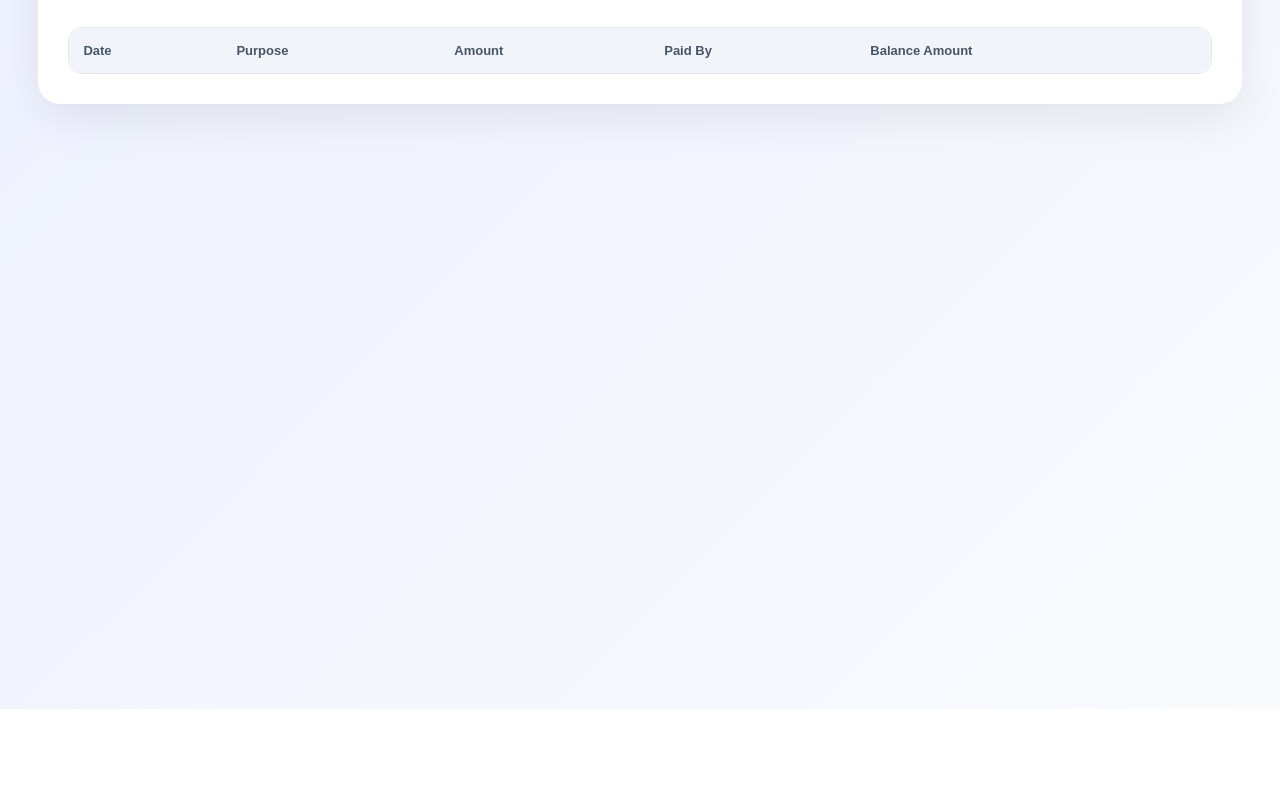
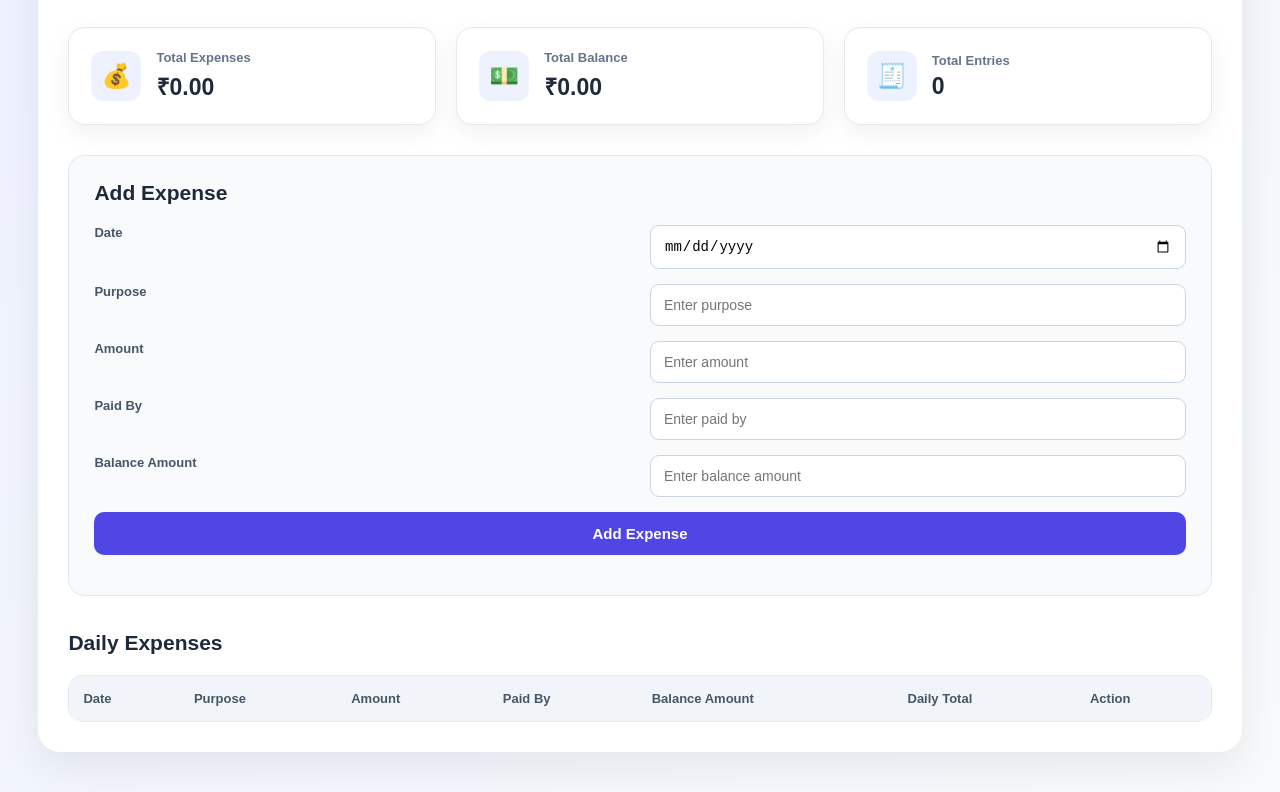
Before and after one commit to banalasairishika22-Nee/Expense-Tracker, a plain HTML site: page admin.html in a window 1280 px wide. Shown: the part 131-923 px from the top of the page. Before the commit the page ends 840 px from the top, so only its background shows below. Drawn offline with nearby package versions, Linux system fonts and the light colour scheme; no server answers.

Commit message:
Fix admin dashboard

```diff
--- a/admin.html
+++ b/admin.html
@@ -10,7 +10,7 @@
         content="width=device-width, initial-scale=1.0"
     >
 
-    <title>Team Expenses - Expense Tracker</title>
+    <title>Admin Dashboard - Expense Tracker</title>
 
     <link
         rel="stylesheet"
@@ -26,7 +26,7 @@
 
 
         <!-- ============================= -->
-        <!-- TEAM HEADER -->
+        <!-- ADMIN HEADER -->
         <!-- ============================= -->
 
         <div class="dashboard-header">
@@ -34,15 +34,17 @@
             <div>
 
                 <h1>
-                    Daily Expenses
+                    Admin Dashboard
                 </h1>
 
                 <p>
-                    View-only access
+                    Manage Daily Expenses
                 </p>
 
             </div>
 
+
+            <div class="header-buttons">
 
                 <button
                     id="downloadPdfBtn"
@@ -51,17 +53,232 @@
                     📄 Download PDF
                 </button>
 
+
+                <button
+                    id="logoutBtn"
+                    type="button"
+                >
+                    Logout
+                </button>
+
+            </div>
+
         </div>
 
 
 
         <!-- ============================= -->
-        <!-- EXPENSE TABLE -->
+        <!-- SUMMARY CARDS -->
         <!-- ============================= -->
+
+        <div class="summary-cards">
+
+
+            <!-- TOTAL EXPENSES -->
+
+            <div class="summary-card">
+
+                <div class="card-icon">
+                    💰
+                </div>
+
+                <div>
+
+                    <p>
+                        Total Expenses
+                    </p>
+
+                    <h2 id="totalExpense">
+                        ₹0.00
+                    </h2>
+
+                </div>
+
+            </div>
+
+
+
+            <!-- TOTAL BALANCE -->
+
+            <div class="summary-card">
+
+                <div class="card-icon">
+                    💵
+                </div>
+
+                <div>
+
+                    <p>
+                        Total Balance
+                    </p>
+
+                    <h2 id="totalBalance">
+                        ₹0.00
+                    </h2>
+
+                </div>
+
+            </div>
+
+
+
+            <!-- TOTAL ENTRIES -->
+
+            <div class="summary-card">
+
+                <div class="card-icon">
+                    🧾
+                </div>
+
+                <div>
+
+                    <p>
+                        Total Entries
+                    </p>
+
+                    <h2 id="totalEntries">
+                        0
+                    </h2>
+
+                </div>
+
+            </div>
+
+
+        </div>
+
+
+
+        <!-- ============================= -->
+        <!-- ADD EXPENSE -->
+        <!-- ============================= -->
+
+        <div class="expense-form-container">
+
+            <h2>
+                Add Expense
+            </h2>
+
+
+            <form id="expenseForm">
+
+
+                <!-- DATE -->
+
+                <label for="expenseDate">
+                    Date
+                </label>
+
+                <input
+                    type="date"
+                    id="expenseDate"
+                    required
+                >
+
+
+
+                <!-- PURPOSE -->
+
+                <label for="purpose">
+                    Purpose
+                </label>
+
+                <input
+                    type="text"
+                    id="purpose"
+                    placeholder="Enter purpose"
+                    required
+                >
+
+
+
+                <!-- AMOUNT -->
+
+                <label for="amount">
+                    Amount
+                </label>
+
+                <input
+                    type="number"
+                    id="amount"
+                    placeholder="Enter amount"
+                    min="0"
+                    step="0.01"
+                    required
+                >
+
+
+
+                <!-- PAID BY -->
+
+                <label for="paidBy">
+                    Paid By
+                </label>
+
+                <input
+                    type="text"
+                    id="paidBy"
+                    placeholder="Enter paid by"
+                    required
+                >
+
+
+
+                <!-- BALANCE -->
+
+                <label for="balanceAmount">
+                    Balance Amount
+                </label>
+
+                <input
+                    type="number"
+                    id="balanceAmount"
+                    placeholder="Enter balance amount"
+                    min="0"
+                    step="0.01"
+                    required
+                >
+
+
+
+                <!-- ADD BUTTON -->
+
+                <button
+                    type="submit"
+                >
+                    Add Expense
+                </button>
+
+
+            </form>
+
+
+            <p
+                id="expenseMessage"
+            ></p>
+
+
+        </div>
+
+
+
+        <!-- ============================= -->
+        <!-- DAILY EXPENSES -->
+        <!-- ============================= -->
+
+        <div class="expenses-section">
+
+
+            <h2>
+                Daily Expenses
+            </h2>
+
 
             <div class="table-container">
 
+
                 <table>
+
 
                     <thead>
 
@@ -87,18 +304,31 @@
                                 Balance Amount
                             </th>
 
+                            <th>
+                                Daily Total
+                            </th>
+
+                            <th>
+                                Action
+                            </th>
+
                         </tr>
 
                     </thead>
 
 
-                <tbody id="expenseTableBody">
-
-                    <!-- Expenses will appear here -->
+                    <tbody
+                        id="adminExpenseTableBody"
+                    >
 
                     </tbody>
 
+
                 </table>
+
+
+            </div>
+
 
         </div>
 
```
Lines whose indentation alone changed are shown as unchanged.
